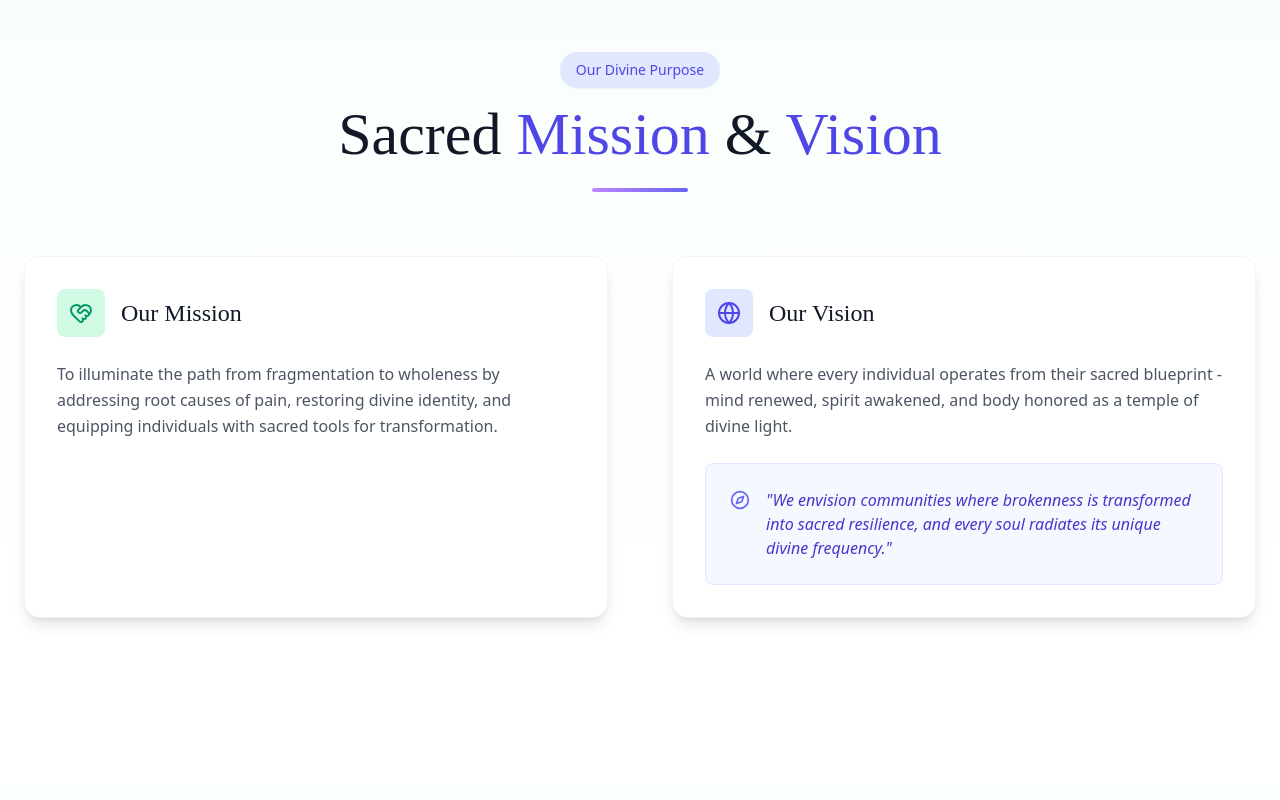
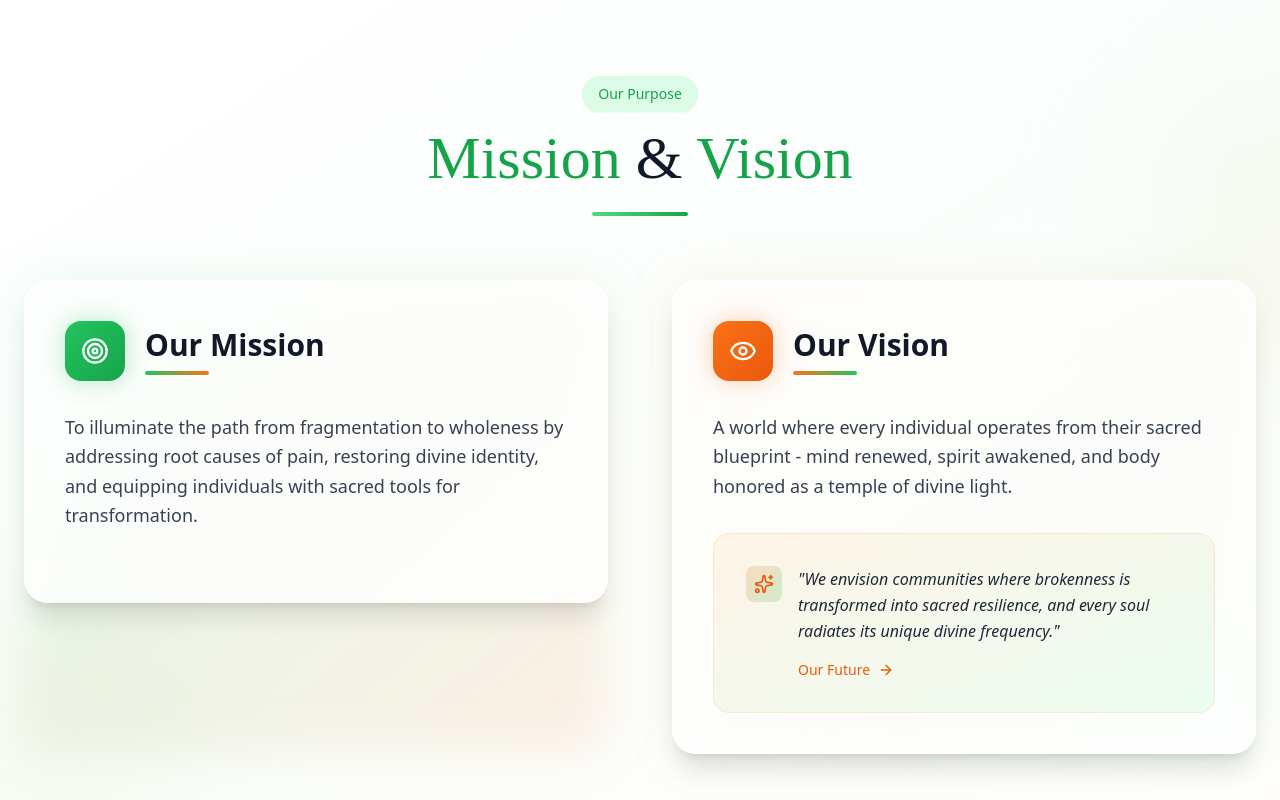
Before and after one commit to eldoJr/mind-and-wholeness, a React (Vite) app: page /about in a window 1280 px wide. Shown: the part 1420-2220 px from the top of the page. Built offline with nearby package versions, Linux system fonts and the light colour scheme.

Commit message:
add: update mission

```diff
--- a/src/components/sections/about/MissionSection.tsx
+++ b/src/components/sections/about/MissionSection.tsx
@@ -1,6 +1,6 @@
 // src/components/sections/about/MissionSection.tsx
 import { motion } from "framer-motion";
-import { Compass, Globe, HeartHandshake } from "lucide-react";
+import { Target, Eye, Sparkles, ArrowRight } from "lucide-react";
 import { SectionHeader } from "../shared/SectionHeader";
 
 interface MissionSectionProps {
@@ -9,76 +9,133 @@
 
 export function MissionSection({ expanded = false }: MissionSectionProps) {
   return (
-    <section className={`relative py-14 ${expanded ? 'bg-white' : 'bg-gradient-to-b from-emerald-50/30 to-white'} overflow-hidden`}>
-      <div className="max-w-7xl mx-auto px-6">
+    <section className={`relative py-20 ${expanded ? 'bg-white' : 'bg-gradient-to-br from-white via-green-50/30 to-orange-50/20'} overflow-hidden`}>
+      {/* Background Elements */}
+      <div className="absolute inset-0 overflow-hidden">
+        <div className="absolute top-20 -right-32 w-64 h-64 bg-gradient-to-br from-green-100/40 to-orange-100/40 rounded-full blur-3xl" />
+        <div className="absolute -bottom-20 -left-32 w-80 h-80 bg-gradient-to-tr from-orange-100/30 to-green-100/30 rounded-full blur-3xl" />
+      </div>
+
+      <div className="relative max-w-7xl mx-auto px-6">
         <SectionHeader
-          tagline="Our Divine Purpose"
-          title="Sacred Mission & Vision"
+          tagline="Our Purpose"
+          title="Mission & Vision"
           highlight={['Mission', 'Vision']}
-          highlightColor="indigo"
+          highlightColor="green"
         />
 
-        <div className="grid md:grid-cols-2 gap-16">
+        <div className="grid lg:grid-cols-2 gap-12 lg:gap-16">
+          {/* Mission Card */}
           <motion.div
-            initial={{ opacity: 0, x: -50 }}
-            whileInView={{ opacity: 1, x: 0 }}
-            transition={{ duration: 0.6 }}
-            className="bg-white p-8 rounded-2xl shadow-lg border border-gray-100"
+            initial={{ opacity: 0, y: 40 }}
+            whileInView={{ opacity: 1, y: 0 }}
+            transition={{ duration: 0.7, ease: "easeOut" }}
+            className="group relative"
           >
-            <div className="flex items-center gap-4 mb-6">
-              <div className="p-3 bg-emerald-100 rounded-lg text-emerald-600">
-                <HeartHandshake className="w-6 h-6" />
+            <div className="absolute inset-0 bg-gradient-to-br from-green-500/10 to-orange-500/10 rounded-3xl blur-xl transition-all duration-500 group-hover:blur-2xl group-hover:scale-105" />
+            <div className="relative bg-white/80 backdrop-blur-sm p-10 rounded-3xl border border-white/60 shadow-xl hover:shadow-2xl transition-all duration-500">
+              {/* Header */}
+              <div className="flex items-center gap-5 mb-8">
+                <div className="relative">
+                  <div className="absolute inset-0 bg-gradient-to-br from-green-500 to-green-600 rounded-2xl blur-md opacity-30" />
+                  <div className="relative p-4 bg-gradient-to-br from-green-500 to-green-600 rounded-2xl text-white">
+                    <Target className="w-7 h-7" />
                   </div>
-              <h3 className="text-2xl font-serif font-medium text-gray-900">
+                </div>
+                <div>
+                  <h3 className="text-3xl font-bold text-gray-900 mb-2">
                     Our Mission
                   </h3>
+                  <div className="h-1 w-16 bg-gradient-to-r from-green-500 to-orange-500 rounded-full" />
                 </div>
-            <p className="text-gray-600 leading-relaxed mb-6">
+              </div>
+
+              {/* Content */}
+              <p className="text-gray-700 text-lg leading-relaxed mb-8">
                 To illuminate the path from fragmentation to wholeness by addressing root causes of pain,
                 restoring divine identity, and equipping individuals with sacred tools for transformation.
               </p>
+
               {expanded && (
-              <ul className="space-y-4">
+                <motion.div
+                  initial={{ opacity: 0, height: 0 }}
+                  animate={{ opacity: 1, height: "auto" }}
+                  transition={{ duration: 0.5, delay: 0.2 }}
+                  className="space-y-5"
+                >
                   {[
                     "Healing generational trauma through sacred practices",
                     "Renewing minds through ancient wisdom made practical",
                     "Empowering purpose-driven living in community",
                     "Building ecosystems of flourishing"
                   ].map((item, index) => (
-                  <li key={index} className="flex items-start gap-3">
-                    <div className="w-1.5 h-1.5 bg-emerald-500 rounded-full mt-2.5" />
-                    <span className="text-gray-700">{item}</span>
-                  </li>
+                    <motion.div
+                      key={index}
+                      initial={{ opacity: 0, x: -20 }}
+                      animate={{ opacity: 1, x: 0 }}
+                      transition={{ duration: 0.4, delay: 0.3 + index * 0.1 }}
+                      className="flex items-center gap-4 group/item"
+                    >
+                      <div className="flex-shrink-0 w-2 h-2 bg-gradient-to-r from-green-500 to-orange-500 rounded-full group-hover/item:scale-125 transition-transform duration-300" />
+                      <span className="text-gray-700 group-hover/item:text-gray-900 transition-colors duration-300">{item}</span>
+                    </motion.div>
                   ))}
-              </ul>
+                </motion.div>
               )}
+            </div>
           </motion.div>
 
+          {/* Vision Card */}
           <motion.div
-            initial={{ opacity: 0, x: 50 }}
-            whileInView={{ opacity: 1, x: 0 }}
-            transition={{ duration: 0.6, delay: 0.2 }}
-            className="bg-white p-8 rounded-2xl shadow-lg border border-gray-100"
+            initial={{ opacity: 0, y: 40 }}
+            whileInView={{ opacity: 1, y: 0 }}
+            transition={{ duration: 0.7, delay: 0.2, ease: "easeOut" }}
+            className="group relative"
           >
-            <div className="flex items-center gap-4 mb-6">
-              <div className="p-3 bg-indigo-100 rounded-lg text-indigo-600">
-                <Globe className="w-6 h-6" />
+            <div className="absolute inset-0 bg-gradient-to-br from-orange-500/10 to-green-500/10 rounded-3xl blur-xl transition-all duration-500 group-hover:blur-2xl group-hover:scale-105" />
+            <div className="relative bg-white/80 backdrop-blur-sm p-10 rounded-3xl border border-white/60 shadow-xl hover:shadow-2xl transition-all duration-500">
+              {/* Header */}
+              <div className="flex items-center gap-5 mb-8">
+                <div className="relative">
+                  <div className="absolute inset-0 bg-gradient-to-br from-orange-500 to-orange-600 rounded-2xl blur-md opacity-30" />
+                  <div className="relative p-4 bg-gradient-to-br from-orange-500 to-orange-600 rounded-2xl text-white">
+                    <Eye className="w-7 h-7" />
                   </div>
-              <h3 className="text-2xl font-serif font-medium text-gray-900">
+                </div>
+                <div>
+                  <h3 className="text-3xl font-bold text-gray-900 mb-2">
                     Our Vision
                   </h3>
+                  <div className="h-1 w-16 bg-gradient-to-r from-orange-500 to-green-500 rounded-full" />
                 </div>
-            <p className="text-gray-600 leading-relaxed mb-6">
+              </div>
+
+              {/* Content */}
+              <p className="text-gray-700 text-lg leading-relaxed mb-8">
                 A world where every individual operates from their sacred blueprint -
                 mind renewed, spirit awakened, and body honored as a temple of divine light.
               </p>
-            <div className="bg-indigo-50/50 p-6 rounded-lg border border-indigo-100">
+
+              {/* Quote Section */}
+              <div className="relative">
+                <div className="absolute inset-0 bg-gradient-to-br from-orange-100/50 to-green-100/50 rounded-2xl" />
+                <div className="relative p-8 border border-orange-200/50 rounded-2xl">
                   <div className="flex items-start gap-4">
-                <Compass className="w-5 h-5 text-indigo-500 mt-0.5 flex-shrink-0" />
-                <p className="text-indigo-700 italic">
+                    <div className="flex-shrink-0 p-2 bg-gradient-to-br from-orange-500/20 to-green-500/20 rounded-lg">
+                      <Sparkles className="w-5 h-5 text-orange-600" />
+                    </div>
+                    <div>
+                      <p className="text-gray-800 font-medium leading-relaxed italic">
                         "We envision communities where brokenness is transformed into sacred resilience,
                         and every soul radiates its unique divine frequency."
                       </p>
+                      <div className="flex items-center gap-2 mt-4 text-orange-600">
+                        <span className="text-sm font-medium">Our Future</span>
+                        <ArrowRight className="w-4 h-4" />
+                      </div>
+                    </div>
+                  </div>
+                </div>
               </div>
             </div>
           </motion.div>
```
Lines whose indentation alone changed are shown as unchanged.
